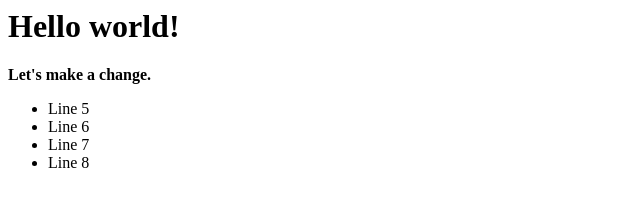
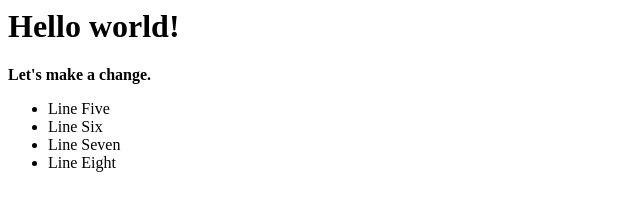
Before and after one commit to mightyflea/GitHub-testing, a plain HTML site: page app/index.html in a window 1280 px wide. Shown: the whole page, without its empty margins (0-640 px from the left). Drawn offline with Linux system fonts and the light colour scheme.

Commit message:
Second Blood

```diff
--- a/app/index.html
+++ b/app/index.html
@@ -2,15 +2,15 @@
 <B>Let's make a change.</B>
 <ul>
 	<li>
-		Line 5
+		Line Five
 	</li>
 	<li>
-		Line 6
+		Line Six
 	</li>
 	<li>
-		Line 7
+		Line Seven
 	</li>
 	<li>
-		Line 8
+		Line Eight
 	</li>
 </ul>
```
